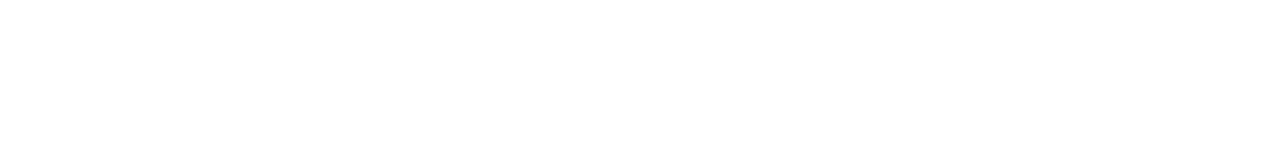
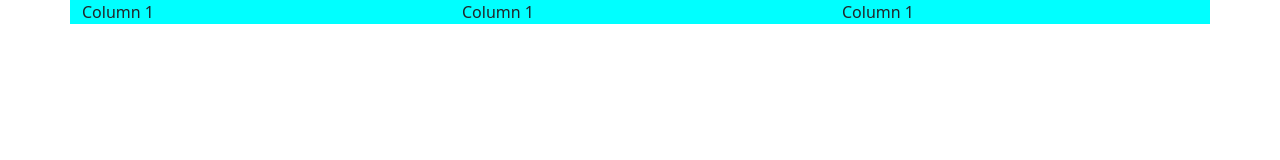
Before and after one commit to nabilah24/binar-academy, a plain HTML site: page bootstrap/index.html in a window 1280 px wide. Drawn offline with nearby package versions, Linux system fonts and the light colour scheme.

Commit message:
bootstrap

```diff
--- a/bootstrap/index.html
+++ b/bootstrap/index.html
@@ -10,7 +10,13 @@
 </head>
 
 <body>
-
+  <div class="container" style="background-color: aqua;">
+    <div class="row">
+      <div class="col">Column 1</div>
+      <div class="col">Column 1</div>
+      <div class="col">Column 1</div>
+    </div>
+  </div>
 
   <script src="https://cdn.jsdelivr.net/npm/@popperjs/core@2.11.8/dist/umd/popper.min.js"
     integrity="sha384-I7E8VVD/ismYTF4hNIPjVp/Zjvgyol6VFvRkX/vR+Vc4jQkC+hVqc2pM8ODewa9r"
```
